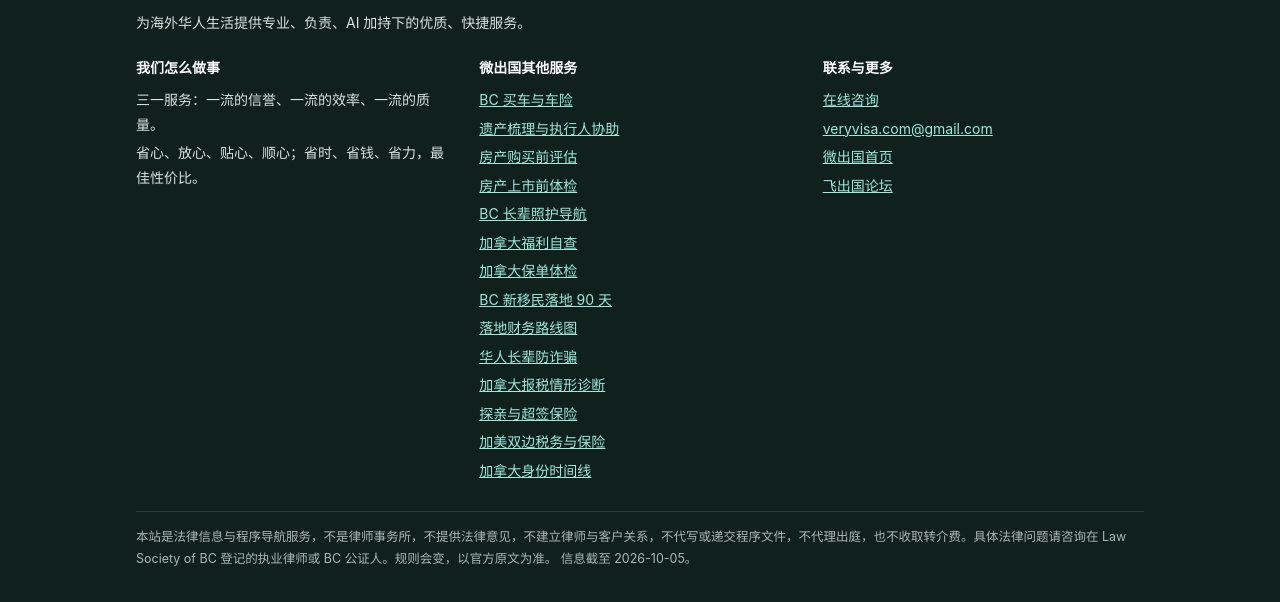
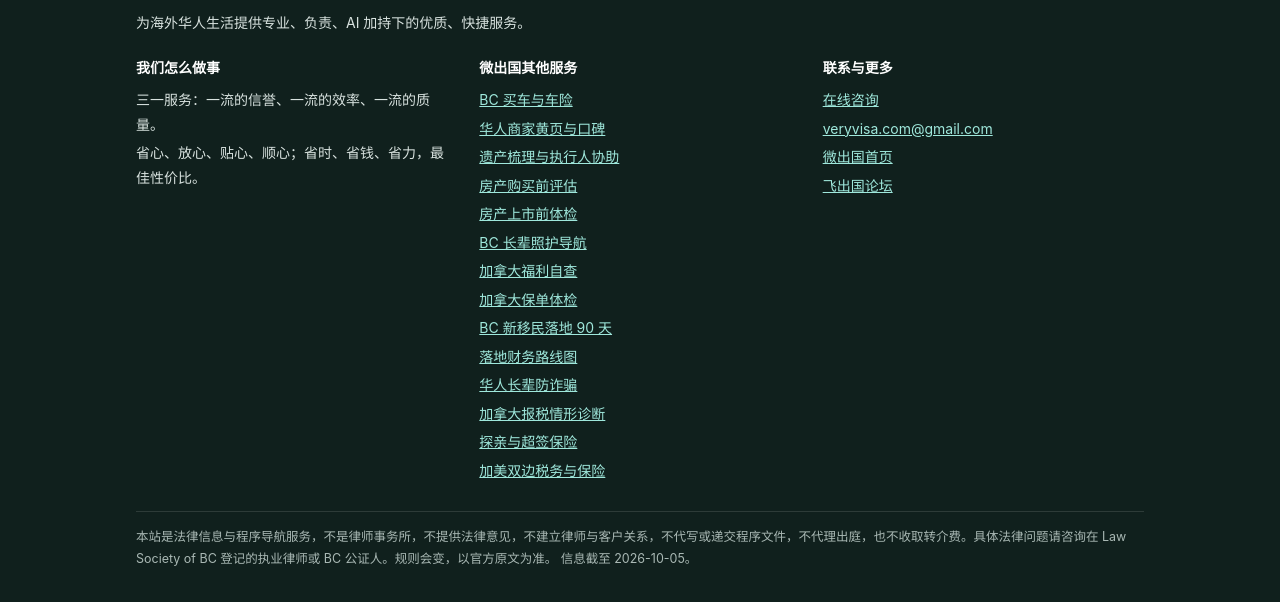
Before and after one commit to veryvisa/canada-legal-support-navigation, a plain HTML site: page index.html in a window 1280 px wide. Shown: the part 7553-8155 px from the top of the page. Drawn offline with Linux system fonts and the light colour scheme.

Commit message:
publish canada-legal-support-navigation 2026-10-05 22:16

```diff
--- a/index.html
+++ b/index.html
@@ -274,7 +274,7 @@
 <p>为海外华人生活提供专业、负责、AI 加持下的优质、快捷服务。</p>
 <div class="cols">
 <div><h4>我们怎么做事</h4><ul><li>三一服务：一流的信誉、一流的效率、一流的质量。</li><li>省心、放心、贴心、顺心；省时、省钱、省力，最佳性价比。</li></ul></div>
-<div><h4>微出国其他服务</h4><ul><li><a href="../bc-car-buying-auto-insurance/">BC 买车与车险</a></li><li><a href="../bc-estate-planning-executor-support/">遗产梳理与执行人协助</a></li><li><a href="../bc-home-buyer-risk-review/">房产购买前评估</a></li><li><a href="../bc-pre-listing-home-fix/">房产上市前体检</a></li><li><a href="../bc-seniors-care-navigation/">BC 长辈照护导航</a></li><li><a href="../canada-benefits-eligibility-checker/">加拿大福利自查</a></li><li><a href="../canada-insurance-policy-checkup/">加拿大保单体检</a></li><li><a href="../canada-newcomer-first-90-days/">BC 新移民落地 90 天</a></li><li><a href="../canada-personal-business-financial-consulting/">落地财务路线图</a></li><li><a href="../canada-scam-check-chinese-seniors/">华人长辈防诈骗</a></li><li><a href="../canada-tax-return-filing/">加拿大报税情形诊断</a></li><li><a href="../canada-travel-insurance-super-visa/">探亲与超签保险</a></li><li><a href="../canada-us-cross-border-tax-insurance/">加美双边税务与保险</a></li><li><a href="../canada-visa-status-planning/">加拿大身份时间线</a></li></ul></div>
+<div><h4>微出国其他服务</h4><ul><li><a href="../bc-car-buying-auto-insurance/">BC 买车与车险</a></li><li><a href="../bc-chinese-business-directory-promotion/">华人商家黄页与口碑</a></li><li><a href="../bc-estate-planning-executor-support/">遗产梳理与执行人协助</a></li><li><a href="../bc-home-buyer-risk-review/">房产购买前评估</a></li><li><a href="../bc-pre-listing-home-fix/">房产上市前体检</a></li><li><a href="../bc-seniors-care-navigation/">BC 长辈照护导航</a></li><li><a href="../canada-benefits-eligibility-checker/">加拿大福利自查</a></li><li><a href="../canada-insurance-policy-checkup/">加拿大保单体检</a></li><li><a href="../canada-newcomer-first-90-days/">BC 新移民落地 90 天</a></li><li><a href="../canada-personal-business-financial-consulting/">落地财务路线图</a></li><li><a href="../canada-scam-check-chinese-seniors/">华人长辈防诈骗</a></li><li><a href="../canada-tax-return-filing/">加拿大报税情形诊断</a></li><li><a href="../canada-travel-insurance-super-visa/">探亲与超签保险</a></li><li><a href="../canada-us-cross-border-tax-insurance/">加美双边税务与保险</a></li></ul></div>
 <div><h4>联系与更多</h4><ul><li><a href="#contact">在线咨询</a></li><li><a href="mailto:veryvisa.com@gmail.com?subject=%5B%E5%BE%AE%E5%87%BA%E5%9B%BD%C2%B7BC%20%E6%B3%95%E5%BE%8B%E7%A8%8B%E5%BA%8F%E4%B8%AD%E6%96%87%E5%AF%BC%E8%88%AA%5D%20%E5%92%A8%E8%AF%A2">veryvisa.com@gmail.com</a></li><li><a href="https://veryvisa.github.io/">微出国首页</a></li><li><a href="https://bbs.fcgvisa.com/">飞出国论坛</a></li></ul></div>
 </div>
 <p class="legal">本站是法律信息与程序导航服务，不是律师事务所，不提供法律意见，不建立律师与客户关系，不代写或递交程序文件，不代理出庭，也不收取转介费。具体法律问题请咨询在 Law Society of BC 登记的执业律师或 BC 公证人。规则会变，以官方原文为准。 信息截至 2026-10-05。</p>
```
